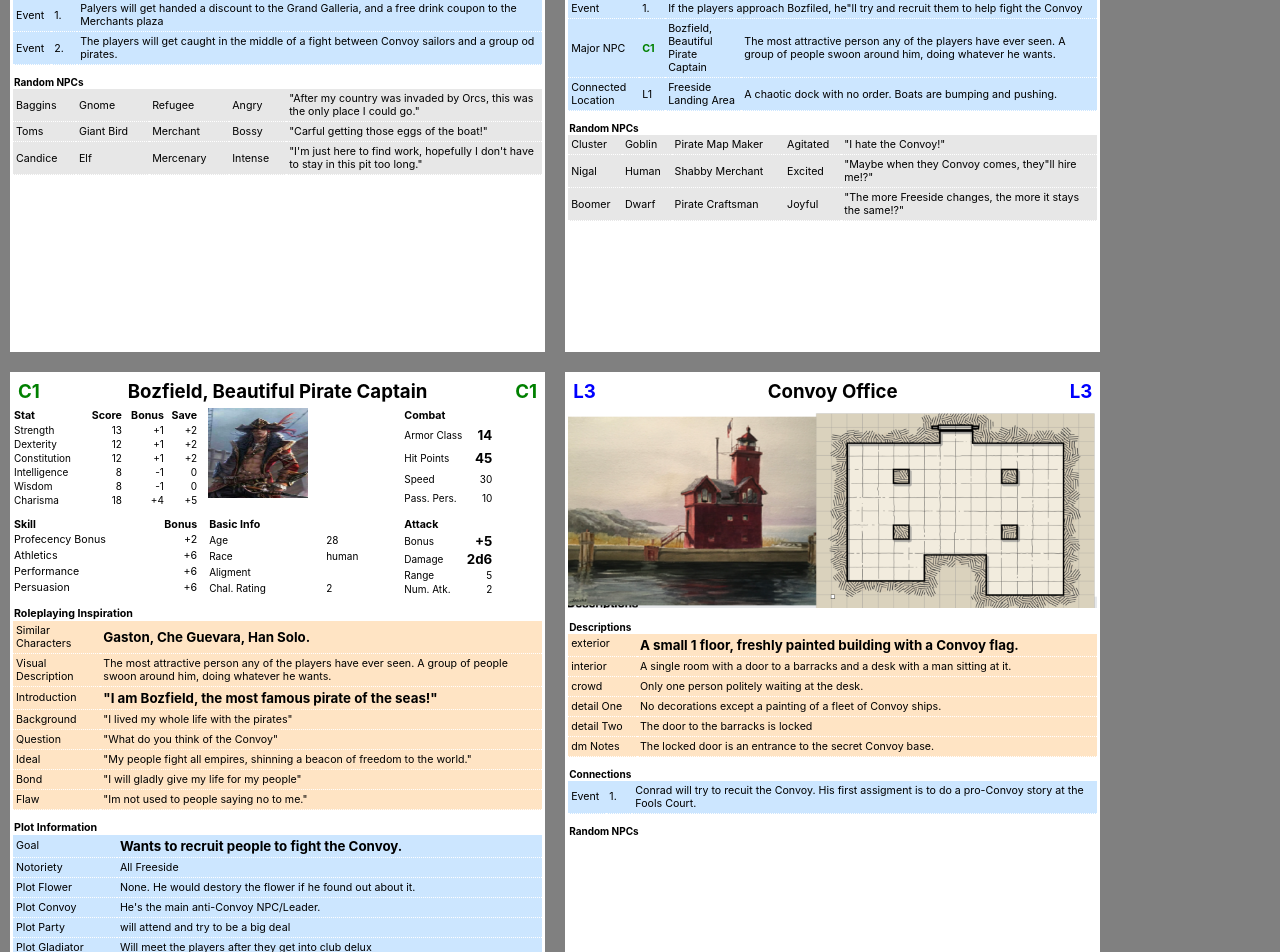
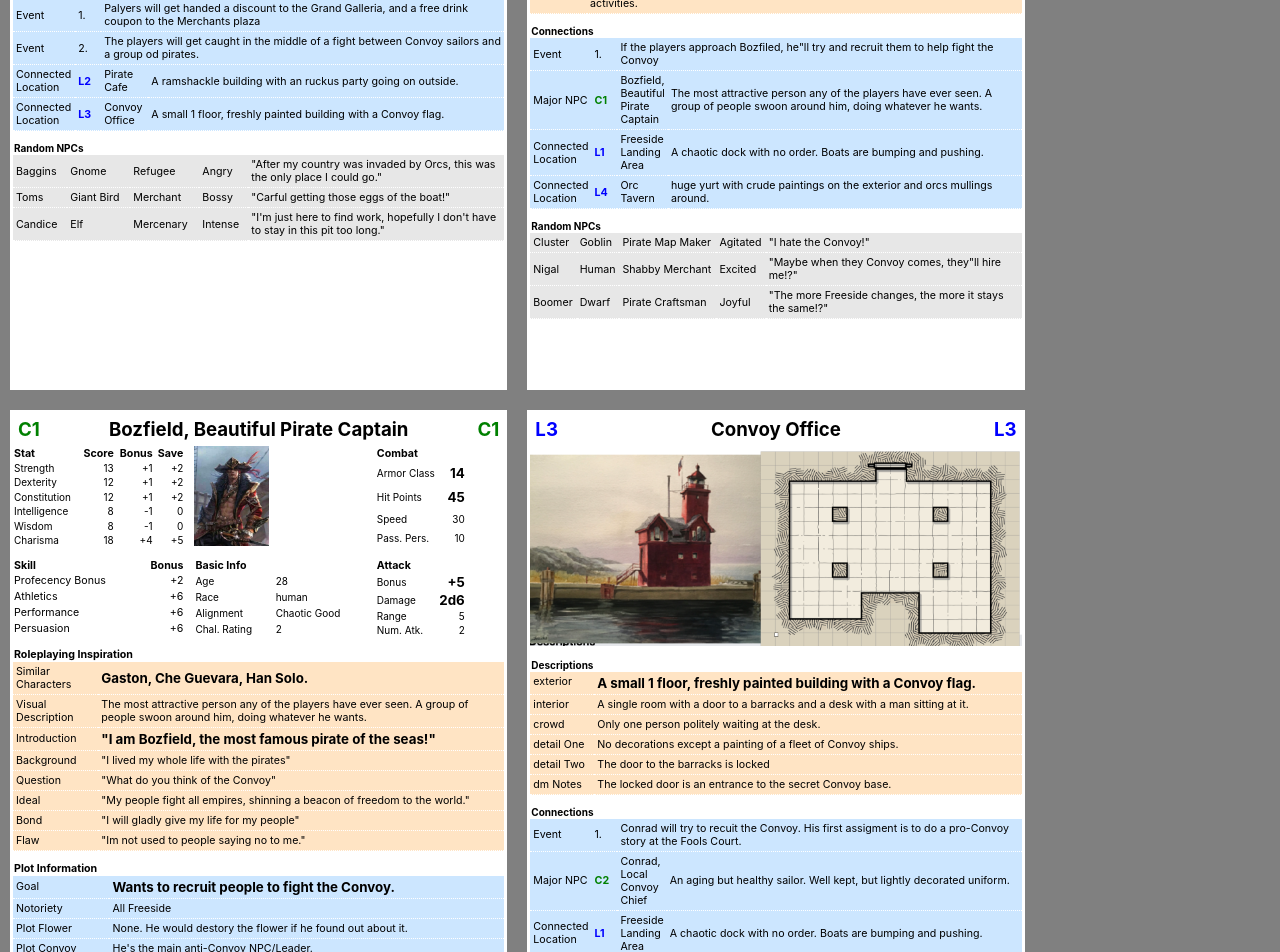
Before and after one commit to danielpennypacker/freeside, a React (Create React App) app: page / in a window 1280 px wide. Shown: the part 420-1372 px from the top of the page. Built offline with nearby package versions, Linux system fonts and the light colour scheme.

Commit message:
added types to codes

```diff
--- a/src/App.css
+++ b/src/App.css
@@ -2,7 +2,10 @@ body, body * {
   max-height: 1000000px;
 }
 
-
+.connectedLocationId {
+  color: blue;
+  font-weight: bold;
+}
 .App {
   display: flex;
   flex-wrap: wrap;
@@ -17,8 +20,8 @@ body, body * {
 .Location,
 .Character {
   padding: 3px;
-  height: 20cm;
-  width: 14cm;
+  height: 21cm;
+  width: 13cm;
   background-color: white;
   margin: 10px;
   font-size: 10px;
--- a/src/Character.css
+++ b/src/Character.css
@@ -108,16 +108,10 @@
   }
 
   .Character .portrait {
-    width: 100px;
+    width: 75px;
     height: 100px;
-    margin: 0 15px 0 0;
     background-color: lightgray;
   }
-
-  .Character .portraitSmall {
-    height: 90px;
-  }
-
   .Character .id {
     color: green;
 
--- a/src/Charcter.tsx
+++ b/src/Charcter.tsx
@@ -152,7 +152,7 @@ function Character(props: CharacterProps) {
             </tr>
           </thead>
           <tbody>
-            {["age", "race", "aligment"].map((stat) => {
+            {["age", "race", "alignment"].map((stat) => {
               return (
                 <tr>
                   <td className="basicStatTitle">{data.toTitle(stat)}</td>
--- a/src/Location.tsx
+++ b/src/Location.tsx
@@ -76,8 +76,8 @@ function Location(props: LocationProps) {
           })}
 
           {/* ==== Named NPCs ==== */}
-          {location.namedNpcs.map((npcId) => {
-            const char = data.getNpc(npcId);
+          {location.namedNpcs.map((code: data.CC) => {
+            const char = data.c(code);
             return (
               <tr>
                 <td>Major NPC</td>
@@ -94,11 +94,13 @@ function Location(props: LocationProps) {
 
           {/* ==== Connected Locations ==== */}
           {location.connectedAreas.map((locationId) => {
-            const loc = data.getLocation(locationId);
+            console.log(locationId);
+            const loc = data.l(locationId);
+
             return (
               <tr>
                 <td>Connected Location</td>
-                <td>L{loc.id}</td>
+                <td className="connectedLocationId">L{loc.id}</td>
                 <td>{loc.name}</td>
                 <td className="connectedDescription">{loc.exterior}</td>
               </tr>
--- a/src/data.ts
+++ b/src/data.ts
@@ -1,3 +1,4 @@
+import { CLIENT_RENEG_LIMIT } from "tls";
 
 export const getNpc = (id: number) => {
     return characters.filter((npc) => {
@@ -15,6 +16,46 @@ export const getNpc = (id: number) => {
 export const toTitle = (val: string) => {
     return val.replace(/([a-z])([A-Z])/g, "$1 $2");
   };
+
+
+export enum CC {
+    artok="artok",
+    ban="ban",
+    bosph="bosph",
+    boz="boz",
+    caspian="caspian",
+    chit="chit",
+    cloaked="cloaked",
+    conrd="conrd",
+    crap="crap",
+    dark="dark",
+    dragon="dragon",
+    lobi="lobi",
+    planithr="planithr",
+    scholars="scholars",
+    torbin="torbin",
+    trap="trap",
+    wanwan="wanwan",
+    zaza="zaza",
+}
+
+export enum LC {
+    ball="ball",
+    bank="bank",
+    club="club",
+    comune="comune",
+    convoy="convoy",
+    court="court",
+    gallery="gallery",
+    gate="gate",
+    glad="glad",
+    land="land",
+    library="library",
+    merchant="merchant",
+    orc="orc",
+    pcafe="pcafe",
+    yards="yards",
+}
 
 export interface RandomNpc {
     name: string;
@@ -72,7 +113,7 @@ enum Skills {
 
 
 export type Character =  {
-    code: string;
+    code: CC;
     age: number;
     race: string;
     notoriety: string;
@@ -82,16 +123,15 @@ export type Character =  {
     title: string,
     strength: number;
     dexterity: number;
-    background: string;
     constitution: number;
     intelligence: number;
     wisdom: number;
     charisma: number;
     challengeRating: number;
-    combatRoll: string;
     armorClass: number;
     hitPoints: number;
     speed: number;
+    background: string;
     passivePerception: number;
     proficiencyBonus: number;
     attack?: Attack;
@@ -100,7 +140,6 @@ export type Character =  {
     roleplayInspiration: string;
     motivation: string;
     dmNotes: string;
-    eventTriggers: string;
     characterConnections: CharacterConnection[];
     visualDescription: string;
     introduction: string;
@@ -108,7 +147,6 @@ export type Character =  {
     ideal: string;
     bond: string;
     flaw: string;
-    information: string;
     skills: Skills[]
     rewards: string;
     plotFlower: string;
@@ -124,7 +162,7 @@ export type Character =  {
 export const characters: Character[] = [
     // ++++  C1 - Bozfield, Pirate Captain ++++
     {
-        code: "boz",
+        code: CC.boz,
         age: 28,
         race: "human",
         notoriety: "All Freeside",
@@ -139,7 +177,6 @@ export const characters: Character[] = [
         wisdom: 8,
         charisma: 18,
         challengeRating: 2,
-        combatRoll: "melee",
         armorClass: 14,
         hitPoints: 45,
         speed: 30,
@@ -156,7 +193,6 @@ export const characters: Character[] = [
         roleplayInspiration: "Gaston, Che Guevara, Han Solo. He’s so attractive no one ever says no to him.",
         motivation: "Wants to recruit people to fight the Convoy.",
         dmNotes: "This is the most anti-Convoy NPC.",
-        eventTriggers: "When the Convoy fleet arrives, we’ll sail out and attack them. He’ll fail unless the players help, as it’s one ship against 20.",
         characterConnections: [],
         visualDescription: "The most attractive person any of the players have ever seen. A group of people swoon around him, doing whatever he wants.",
         introduction: "I am Bozfield, the most famous pirate of the seas!",
@@ -165,7 +201,6 @@ export const characters: Character[] = [
         ideal: "My people fight all empires, shinning a beacon of freedom to the world.",
         bond: "I will gladly give my life for my people",
         flaw: "Im not used to people saying no to me.",
-        information: "A fleet of a dozen Convoy ships are headed here in a couple of days. We’ll be attacking them. Will you help us",
         skills: [Skills.Performance, Skills.Persuasion, Skills.Athletics],
         rewards: "We think there\"s a fleet of Convoy ships arriving soon.",
         plotFlower: "None. He would destory the flower if he found out about it.",
@@ -176,12 +211,12 @@ export const characters: Character[] = [
 
     },
     {
-        code: "conrad",
+        code: CC.conrd,
         age: 45,
         race: "human",
         notoriety: "No one really knows him, he could be any Convoy official to most people.",
-        page: 1,
-        id: 1,
+        page: 2,
+        id: 2,
         name: "Conrad",
         title: "Local Convoy Chief",
         strength: 11,
@@ -191,7 +226,6 @@ export const characters: Character[] = [
         wisdom: 14,
         charisma: 9,
         challengeRating: 2,
-        combatRoll: "melee",
         armorClass: 12,
         hitPoints: 20,
         speed: 30,
@@ -206,25 +240,72 @@ export const characters: Character[] = [
         spells: [],
         alignment: "Lawful Good",
         roleplayInspiration: "Used Car Salesman, Convoy Fanboy, Chip on his Shoulder",
-        motivation: "Wants to recruit people to fight the Convoy.",
-        dmNotes: "This is the most anti-Convoy NPC.",
-        eventTriggers: "When the Convoy fleet arrives, we’ll sail out and attack them. He’ll fail unless the players help, as it’s one ship against 20.",
+        motivation: "Want's to establish a new Convoy Port in Freeside, and be to promoted it's manager.",
+        dmNotes: "He's resentful about being passed up for promotion, but will act in a way that maintains the moral high ground as much as possible.",
         characterConnections: [],
-        visualDescription: "The most attractive person any of the players have ever seen. A group of people swoon around him, doing whatever he wants.",
-        introduction: "I am Bozfield, the most famous pirate of the seas!",
-        question: "What do you think of the Convoy",
-        background: "I lived my whole life with the pirates",
-        ideal: "My people fight all empires, shinning a beacon of freedom to the world.",
-        bond: "I will gladly give my life for my people",
-        flaw: "Im not used to people saying no to me.",
-        information: "A fleet of a dozen Convoy ships are headed here in a couple of days. We’ll be attacking them. Will you help us",
-        skills: [Skills.Performance, Skills.Persuasion, Skills.Athletics],
+        visualDescription: "An aging but healthy sailor. Well kept, but lightly decorated uniform.",
+        introduction: "Hello, I'm Conrad, Chief of this outpost. How can the Convoy help you?",
+        question: "How much do you know about the Convoy?",
+        background: "I've been sailing merchant ships since I was a boy, and with the Convoy for the last 20 years.",
+        ideal: "Adventure and Trade are the meaning of life.",
+        bond: "The Convoy helps those who believe in peace and freedom.",
+        flaw: "There have been certain cities where the Convoy became a dominant force, but you can't blame us for having the best system.",
+        skills: [Skills.Insight, Skills.Survival, Skills.Stealth],
         rewards: "We think there\"s a fleet of Convoy ships arriving soon.",
-        plotFlower: "None. He would destory the flower if he found out about it.",
-        plotConvoy: "He's the main anti-Convoy NPC/Leader.",
-        plotParty: "will attend and try to be a big deal",
-        plotGladiator: "Will meet the players after they get into club delux",
-        plotKaiju: "hell try and fight"
+        plotFlower: "If he finds out about it, he'll use it to get promoted.",
+        plotConvoy: "He wants the secret port to sucede and becomes it's new chief.",
+        plotParty: "Won't go, he works at night.",
+        plotGladiator: "Thinks it's a waste of time.",
+        plotKaiju: "He'll help organize to fight it. Even teaming up with enemies."
+
+    },
+    {
+        code: CC.crap,
+        age: 50,
+        race: "orc",
+        notoriety: "No one really knows him, he could be any Convoy official to most people.",
+        page: 1,
+        id: 2,
+        name: "Conrad",
+        title: "Local Convoy Chief",
+        strength: 11,
+        dexterity: 11,
+        constitution: 11,
+        intelligence: 13,
+        wisdom: 14,
+        charisma: 9,
+        challengeRating: 2,
+        armorClass: 12,
+        hitPoints: 20,
+        speed: 30,
+        passivePerception: 10,
+        proficiencyBonus: 2,
+        attack:{
+            bonus: 5,
+            range: 5,
+            multi: 1,
+            damage: "1d8",
+        },
+        spells: [],
+        alignment: "Lawful Good",
+        roleplayInspiration: "Used Car Salesman, Convoy Fanboy, Chip on his Shoulder",
+        motivation: "Want's to establish a new Convoy Port in Freeside, and be to promoted it's manager.",
+        dmNotes: "He's resentful about being passed up for promotion, but will act in a way that maintains the moral high ground as much as possible.",
+        characterConnections: [],
+        visualDescription: "An aging but healthy sailor. Well kept, but lightly decorated uniform.",
+        introduction: "Hello, I'm Conrad, Chief of this outpost. How can the Convoy help you?",
+        question: "How much do you know about the Convoy?",
+        background: "I've been sailing merchant ships since I was a boy, and with the Convoy for the last 20 years.",
+        ideal: "Adventure and Trade are the meaning of life.",
+        bond: "The Convoy helps those who believe in peace and freedom.",
+        flaw: "There have been certain cities where the Convoy became a dominant force, but you can't blame us for having the best system.",
+        skills: [Skills.Insight, Skills.Survival, Skills.Stealth],
+        rewards: "We think there\"s a fleet of Convoy ships arriving soon.",
+        plotFlower: "If he finds out about it, he'll use it to get promoted.",
+        plotConvoy: "He wants the secret port to sucede and becomes it's new chief.",
+        plotParty: "Won't go, he works at night.",
+        plotGladiator: "Thinks it's a waste of time.",
+        plotKaiju: "He'll help organize to fight it. Even teaming up with enemies."
 
     },
 
@@ -233,7 +314,7 @@ export const characters: Character[] = [
 
 
 export interface Location {
-    code: string;
+    code: LC;
     page: number;
     id: number;
     name: string;
@@ -241,11 +322,9 @@ export interface Location {
     interior: string;
     detailOne: string;
     detailTwo: string;
-    detailThree: string;
     crowd: string;
-    connectedAreas: number[];
-    namedNpcs: number[];
-    possibleNamedNpcs: number[];
+    connectedAreas: LC[];
+    namedNpcs: CC[];
     dmNotes: string;
     events: string[];
     randomNpcs: RandomNpc[];
@@ -256,7 +335,7 @@ export const locations: Location[] = [
 {
     // ++++  L1 - Landing Area ++++
     name: "Freeside Landing Area",
-    code: "land",
+    code: LC.land,
     page: 1,
     id: 1,
     exterior: "A chaotic dock with no order. Boats are bumping and pushing.",
@@ -264,11 +343,9 @@ export const locations: Location[] = [
     crowd: "All kinds of people, generally a little shabby. Everyone\"s busy.",
     detailOne: "Across the bay you can see ships being easly guided into an organized port.",
     detailTwo: "There don't seem to be any kind of athorities managing the docks.",
-    detailThree: "",
     dmNotes: "This is just a starting area, there\"s no reason to come back here.",
-    connectedAreas: [],
+    connectedAreas: [LC.pcafe, LC.convoy],
     namedNpcs: [],
-    possibleNamedNpcs: [],
     events: [
         "Palyers will get handed a discount to the Grand Galleria, and a free drink coupon to the Merchants plaza",
         "The players will get caught in the middle of a fight between Convoy sailors and a group od pirates.",
@@ -299,7 +376,7 @@ export const locations: Location[] = [
 },
 {
     // ++++  L2 - Pirate Cafe ++++
-    code: "pcafe",
+    code: LC.pcafe,
     page: 1,
     id: 2,
     name: "Pirate Cafe",
@@ -307,10 +384,8 @@ export const locations: Location[] = [
     interior: "A large tavern and meeting hall with hundreds of flags on all the walls.",
     detailOne: "When ever someone passes out, they\"re dragged into a big nap room in the back.",
     detailTwo: "People are betting on 2 crabs fighting with little fencing swords",
-    detailThree: "There are a couple booths were merchants are doing deals.",
-    connectedAreas: [1],
-    namedNpcs: [1],
-    possibleNamedNpcs: [],
+    connectedAreas: [LC.land, LC.orc],
+    namedNpcs: [CC.boz],
     crowd: "2/3 Pirates of all kinds, and 1/3 a big variery of people.",
     dmNotes: "This cafe is known for unregulated deals. This can act as a base of anti-Convoy activities.",
     events: ["If the players approach Bozfiled, he\"ll try and recruit them to help fight the Convoy"],
@@ -342,7 +417,7 @@ export const locations: Location[] = [
 {
     // ++++  L3 - Convoy Building ++++
     name: "Convoy Office",
-    code: "convoy",
+    code: LC.convoy,
     page: 4,
     id: 3,
     exterior: "A small 1 floor, freshly painted building with a Convoy flag.",
@@ -350,21 +425,27 @@ export const locations: Location[] = [
     crowd: "Only one person politely waiting at the desk.",
     detailOne: "No decorations except a painting of a fleet of Convoy ships.",
     detailTwo: "The door to the barracks is locked",
-    detailThree: "",
     dmNotes: "The locked door is an entrance to the secret Convoy base.",
-    connectedAreas: [],
-    namedNpcs: [],
-    possibleNamedNpcs: [],
+    connectedAreas: [LC.land],
+    namedNpcs: [CC.conrd],
     events: [
         "Conrad will try to recuit the Convoy. His first assigment is to do a pro-Convoy story at the Fools Court.",
     ],
-    randomNpcs: [
+    randomNpcs:
+        [
+            {
+                name: "Travis",
+                race: "Human",
+                job: "Guard",
+                description: "Bored",
+                dialogue: "Reporting Sir, no suspecious activity.",
+            },
     ]
 },
 {
     // ++++  L4 - Orc Tavern ++++
     name: "Orc Tavern",
-    code: "orc",
+    code: LC.orc,
     page: 4,
     id: 4,
     exterior: " huge yurt with crude paintings on the exterior and orcs mullings around.",
@@ -372,11 +453,9 @@ export const locations: Location[] = [
     crowd: "Mostly orcs, but a couple non orcs are socializing. The fighs all end without deaths.",
     detailOne: "The biggest orc sits on a thrown in one end of the yurt.",
     detailTwo: "After fights have stopped, the orcs go back to being friendly.",
-    detailThree: "",
     dmNotes: "THe orcs are a recrutible gang for the players. They won't kill ir die for them, but they'll beat people up and intimidate them.",
-    connectedAreas: [],
+    connectedAreas: [LC.pcafe],
     namedNpcs: [],
-    possibleNamedNpcs: [],
     events: [
         "Crap Face will challenge the players to unarmed combat.",
     ],
@@ -407,23 +486,45 @@ export const locations: Location[] = [
 ]
 
 
-const l = (code: string) => {
-    return locations.filter((location) => {
-        return location.code === code
-    })[0] as Location
+export const l = (code: LC) => {
+    const loc = locations.filter((location) => {
+        return location.code === code.toString();
+    })[0]
+    console.log(loc);
+    return  loc as Location
 }
 
-const c = (code: string) => {
+export const c = (code: CC) => {
     return characters.filter((npc) => {
-        return npc.code === code
+        return npc.code === code.toString();
     })[0] as Character
 }
 
-export const pages: (Character|Location)[] = [
-    l("land"),
-    l("pcafe"),
-    c("boz"),
-    l("convoy"),
-    c("conrad"),
-    l("orc"),
-]
+
+const addId  = (arr: any[]) => {
+    let lCount = 1;
+    let cCount = 1;
+
+
+    arr.forEach((item) => {
+
+        // it's a location.
+        if(item.exterior) {
+            item.id = lCount;
+            lCount += 1;
+        } else if(item.ideal) {
+            item.id = cCount;
+            cCount += 1;
+        }
+    });
+    return arr;
+};
+
+export const pages: any[] = addId([
+    l(LC.land),
+    l(LC.pcafe),
+    c(CC.boz),
+    l(LC.convoy),
+    c(CC.conrd),
+    l(LC.orc),
+])
```
